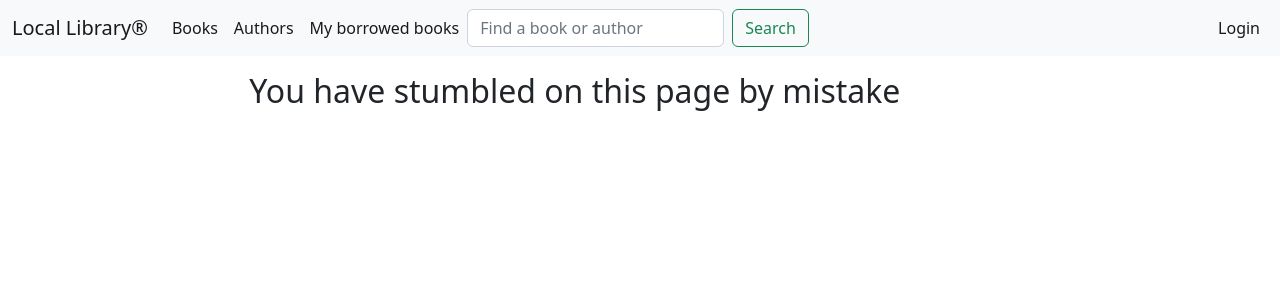
After one commit to baikostaki/django-mozilla-tutorial, a Django app: page /catalog/search/ in a window 1280 px wide. The commit adds this page. Shown: the top 300 px of the page. Run offline with Django 4.2, Linux system fonts and the light colour scheme.

Commit message:
Add forms to update/delete/create author and books Add Basic search functionality

```diff
--- a/locallibrary/catalog/admin.py
+++ b/locallibrary/catalog/admin.py
@@ -14,14 +14,14 @@ class BookInstanceAdmin(admin.ModelAdmin):
          - filters that will be displayed in sidebar (list_filter)
          - grouping of fields into sections (fieldsets)
         """
-    list_display = ('book', 'status', 'borrower', 'due_back', 'id')
+    list_display = ('book', 'status', 'borrower', 'due_back', 'id', 'borrowed_on')
     list_filter = ('status', 'due_back')
     fieldsets = (
         ('General', {
             'fields': ('book', 'imprint', 'id')
         }),
         ('Availability', {
-            'fields': ('status', 'due_back', 'borrower')
+            'fields': ('status', ('borrowed_on', 'due_back'), 'borrower', )
         }),
     )
 
@@ -38,7 +38,7 @@ class BooksInline(admin.TabularInline):
 
 @admin.register(Book)
 class BookAdmin(admin.ModelAdmin):
-    list_display = ('title', 'author', 'display_genre')
+    list_display = ('title', 'author', 'display_genre', 'id')
 
     inlines = [BooksInstanceInline]
 
--- a/locallibrary/catalog/templates/base_generic.html
+++ b/locallibrary/catalog/templates/base_generic.html
@@ -40,8 +40,9 @@
                         books</a>
                 </li>
             </ul>
-            <form method="get" action="" class="d-flex">
-                <input class="form-control me-2" type="search" name="navbar-search" placeholder="Find a book or author"
+            <form method="get" action="{% url 'search' %}" class="d-flex">
+
+                <input class="form-control me-2" type="text" name="q" placeholder="Find a book or author"
                        aria-label="Find a book or author">
                 <button class="btn btn-outline-success" type="submit">Search</button>
             </form>
@@ -75,7 +76,7 @@
 </nav>
 <div class="container-fluid px-5">
     <div class="row">
-        <div class="col-md-6 mx-auto">
+        <div class="col-md-8 mx-auto">
             {% block content %}{% endblock %}
             {% block pagination %}
                 {% if is_paginated %}
--- a/locallibrary/catalog/templates/catalog/book_detail.html
+++ b/locallibrary/catalog/templates/catalog/book_detail.html
@@ -22,12 +22,13 @@
         by: <a href="{{ copy.borrower.email }}">{{ copy.borrower.email }}</a></p>
     {% endif %}
     {% endif %}
-    </p>
     {% if copy.status != 'a' %}
     <p><strong>Due to be returned:</strong> {{ copy.due_back }}</p>
     {% endif %}
     <p><strong>Imprint:</strong> {{ copy.imprint }}</p>
     <p class="text-muted"><strong>Id:</strong> {{ copy.id }}</p>
     {% endfor %}
+    <hr />
+    <a href="{% url 'books' %}" class="btn btn-warning">Back to list of books</a>
 </div>
 {% endblock %}
--- /dev/null
+++ b/locallibrary/catalog/templates/catalog/search.html
@@ -0,0 +1,54 @@
+{% extends 'base_generic.html' %}
+
+{% block content %}
+    {% if query %}
+        {% if results %}
+            <h2>Your search for "{{ query }}" returned the following:</h2>
+            <br/>
+            {% if 'books' in results %}
+                <h3>Books:</h3>
+                <br>
+                {% for key, values in results.items %}
+                    {% if key == 'books' %}
+                        {% for value in values %}
+                            <ul class="list-group">
+                                <li class="list-group-item"><a
+                                        href=" {{ value.get_absolute_url }} ">{{ value.title }}</a>
+                                </li>
+                            </ul>
+                        {% endfor %}
+                    {% endif %}
+                {% endfor %}
+                <br/>
+            {% endif %}
+            {% if 'authors' in results %}
+                <h3>Authors:</h3>
+
+                {% for key, values in results.items %}
+                    {% if key == 'authors' %}
+                        {% for value in values %}
+                            <ul class="list-group">
+                                <li class="list-group-item"><a href=" {{ value.get_absolute_url }} ">{{ value }}</a>
+                                </li>
+                            </ul>
+                        {% endfor %}
+                    {% endif %}
+
+                {% endfor %}
+            {% endif %}{#            {% for book in results['books]' %}#}
+            {##}
+            {##}
+            {#                <h3></h3>#}
+            {#                <ul class="list-group list-group-flush">#}
+            {#                    {{ result|pprint }}#}
+            {#                      <li class="list-group-item"><a href="{% url 'book-detail' result.id %}">{{ result }}</a></li>#}
+            {#                </ul>#}
+            {##}
+            {#            {% endfor %}#}
+        {% else %}
+            <h2>Please refine your search. No results for: "{{ query }}"</h2>
+        {% endif %}
+    {% else %}
+        <h2>You have stumbled on this page by mistake</h2>
+    {% endif %}
+{% endblock %}
--- a/locallibrary/catalog/urls.py
+++ b/locallibrary/catalog/urls.py
@@ -13,3 +13,28 @@ urlpatterns += [
     path('mybooks/', views.LoanedBooksByUserListView.as_view(), name='my-borrowed'),
     path('allbooks/', views.AllLoanedBooksListView.as_view(), name='all-borrowed'),
 ]
+
+urlpatterns += [
+    path('book/<uuid:pk>/renew', views.renew_book_librarian, name='renew-book-librarian')
+]
+
+urlpatterns += [
+    path('author/create/', views.AuthorCreate.as_view(), name='author-create'),
+    path('author/<int:pk>/update/', views.AuthorUpdate.as_view(), name='author-update'),
+    path('author/<int:pk>/delete/', views.AuthorDelete.as_view(), name='author-delete'),
+]
+
+urlpatterns += [
+    path('book/create/', views.BookCreate.as_view(), name='book-create'),
+    path('book/<int:pk>/update/', views.BookUpdate.as_view(), name='book-update'),
+    path('book/<int:pk>/delete/', views.BookDelete.as_view(), name='book-delete'),
+]
+
+urlpatterns += [
+    path('search/', views.search_books, name='search')
+]
+
+# urlpatterns += [
+#     path('books/?search=<str>', views.SearchListView.as_view, name='search')
+#
+# ]
--- a/locallibrary/catalog/views.py
+++ b/locallibrary/catalog/views.py
@@ -13,7 +13,7 @@ def index(request):
     num_instances = BookInstance.objects.all().count()
     search_param, num_genres_with_param, num_books_with_param = None, None, None
     if "search" in request.GET:
-        search_param = request.GET["search"]
+        search_param = request.GET["q"]
         num_genres_with_param = Genre.objects.filter(name__icontains=search_param).count()
         num_books_with_param = Book.objects.all().filter(genre__name__icontains=search_param).count()
 
@@ -33,7 +33,7 @@ def index(request):
         'num_authors': num_authors,
         'num_books_with_param': num_books_with_param,
         'num_genres_with_param': num_genres_with_param,
-        'search_param': search_param,
+        'q': search_param,
         'num_visits': num_visits,
     }
 
@@ -73,12 +73,12 @@ class BookDetailView(generic.DetailView):
 
 class AuthorDetailView(generic.DetailView):
     model = Author
-    paginate_by = 2
+    paginate_by = 10
 
 
 class AuthorListView(generic.ListView):
     model = Author
-    paginate_by = 2
+    paginate_by = 10
 
 
 class LoanedBooksByUserListView(LoginRequiredMixin, generic.ListView):
@@ -101,3 +101,144 @@ class AllLoanedBooksListView(LoginRequiredMixin, PermissionRequiredMixin, generi
     def get_queryset(self):
         return BookInstance.objects.filter(status__exact='o').order_by(
             'due_back')
+
+
+import datetime
+
+from django.contrib.auth.decorators import login_required, permission_required
+from django.shortcuts import get_object_or_404
+from django.http import HttpResponseRedirect
+from django.urls import reverse
+
+from .forms import RenewBookForm
+
+
+@login_required
+@permission_required('catalog.can_mark_returned', raise_exception=True)
+def renew_book_librarian(request, pk):
+    """View function for renewing a specific BookInstance by librarian."""
+    book_instance = get_object_or_404(BookInstance, pk=pk)
+
+    # If this is a POST request then process the Form data
+    if request.method == 'POST':
+
+        # Create a form instance and populate it with data from the request (binding):
+        form = RenewBookForm(request.POST)
+
+        # Check if the form is valid:
+        if form.is_valid():
+            # process the data in form.cleaned_data as required (here we just write it to the model due_back field)
+            book_instance.due_back = form.cleaned_data['renewal_date']
+            book_instance.save()
+
+            # redirect to a new URL:
+            return HttpResponseRedirect(reverse('all-borrowed'))
+
+    # If this is a GET (or any other method) create the default form.
+    else:
+        proposed_renewal_date = datetime.date.today() + datetime.timedelta(weeks=3)
+        form = RenewBookForm(initial={'renewal_date': proposed_renewal_date})
+
+    context = {
+        'form': form,
+        'book_instance': book_instance,
+    }
+
+    return render(request, 'catalog/book_renew_librarian.html', context)
+
+
+from django.views.generic.edit import CreateView, UpdateView, DeleteView
+from django.urls import reverse_lazy
+
+from .models import Author
+
+
+class AuthorCreate(CreateView):
+    model = Author
+    fields = ['first_name', 'last_name', 'date_of_birth', 'date_of_death']
+    initial = {'date_of_death': '11/06/2020'}
+
+    # def get_success_url(self):
+    #     return reverse_lazy('authors')
+    success_url = reverse_lazy('authors')
+
+
+class AuthorUpdate(UpdateView):
+    model = Author
+    fields = '__all__'  # Not recommended (potential security issue if more fields added)
+
+
+class AuthorDelete(DeleteView):
+    model = Author
+    success_url = reverse_lazy('authors')
+
+
+class BookCreate(CreateView):
+    model = Book
+    fields = ['title', 'author', 'summary', 'isbn', 'genre', 'language']
+    initial = {'date_of_death': '11/06/2020'}
+
+    # def get_success_url(self):
+    #     return reverse_lazy('authors')
+    success_url = reverse_lazy('books')
+
+
+class BookUpdate(UpdateView):
+    model = Book
+    fields = '__all__'  # Not recommended (potential security issue if more fields added)
+
+
+class BookDelete(DeleteView):
+    model = Book
+    success_url = reverse_lazy('books')
+
+
+# class SearchListView(generic.ListView):
+#     model = Book
+#     paginate_by = 10
+#     template_name = 'search.html'
+#
+#     def get_queryset(self, *args, **kwargs):
+#         qs = super().get_queryset()
+#         query = self.request.GET.get('search')
+#         if query:
+#             print('test')
+#             return qs.filter(self.model.title)
+#         return query
+#
+#     def get_context_data(self, **kwargs):
+#         context = super().get_context_data(**kwargs)
+#         context['search_results'] = self.get_queryset()
+#         return context
+
+from itertools import chain
+from django.db.models import Q
+
+
+def search_books(request):
+    query = None
+    if request.GET and request.GET['q']:
+        query = request.GET['q']
+        books = Book.objects.filter(title__icontains=query)
+        authors = Author.objects.filter(Q(first_name__icontains=query) | Q(last_name__icontains=query))
+        search_results = list(chain(books, authors))
+        results = {}
+        for result in search_results:
+            if isinstance(result, Book):
+                if 'books' in results.keys():
+                    results['books'].append(result)
+                else:
+                    results['books'] = []
+                    results['books'].append(result)
+            elif isinstance(result, Author):
+                if 'authors' in results.keys():
+                    results['authors'].append(result)
+                else:
+                    results['authors'] = []
+                    results['authors'].append(result)
+    if query:
+        return render(request, 'catalog/search.html', {
+            'query': query,
+            'results': results
+        })
+    return render(request, 'catalog/search.html', {'q': None})
```
Also changed, not shown: locallibrary/catalog/forms.py (added, +51 -0 lines), locallibrary/catalog/models.py (+8 -0 lines), locallibrary/catalog/templates/catalog/author_confirm_delete.html (added, +14 -0 lines), locallibrary/catalog/templates/catalog/author_form.html (added, +11 -0 lines), locallibrary/catalog/templates/catalog/author_list.html (+12 -1 lines), locallibrary/catalog/templates/catalog/book_confirm_delete.html (added, +14 -0 lines), locallibrary/catalog/templates/catalog/book_form.html (added, +13 -0 lines), locallibrary/catalog/templates/catalog/book_list.html (+8 -2 lines), locallibrary/catalog/templates/catalog/book_renew_librarian.html (added, +15 -0 lines), locallibrary/catalog/templates/catalog/bookinstance_list_borrowed_all.html (+14 -4 lines), locallibrary/catalog/templates/catalog/bookinstance_list_borrowed_user.html (+8 -7 lines), locallibrary/db.sqlite3, 1 other file.
